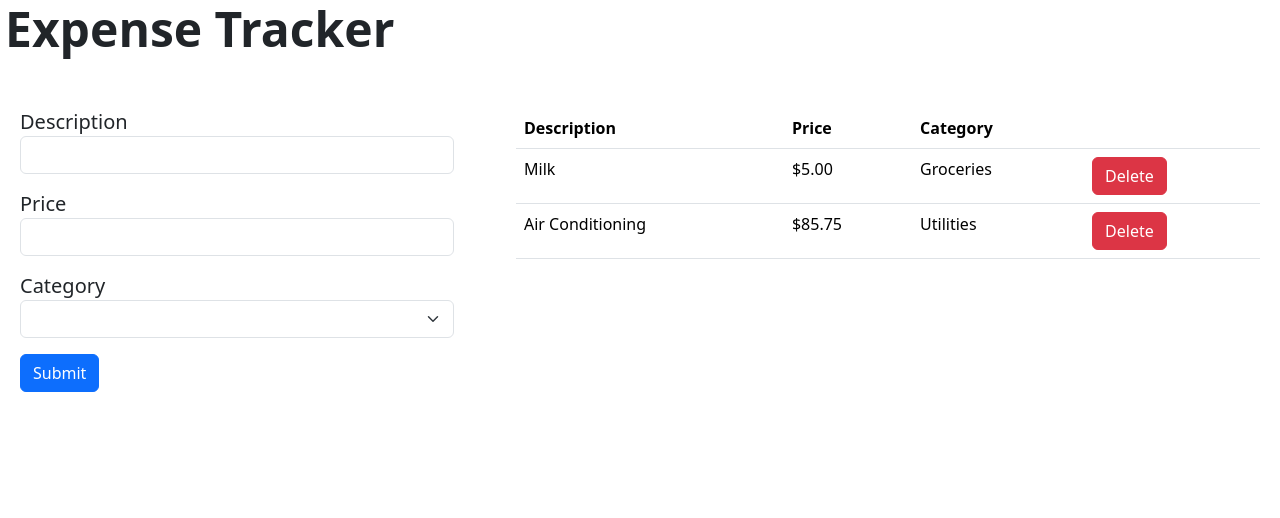
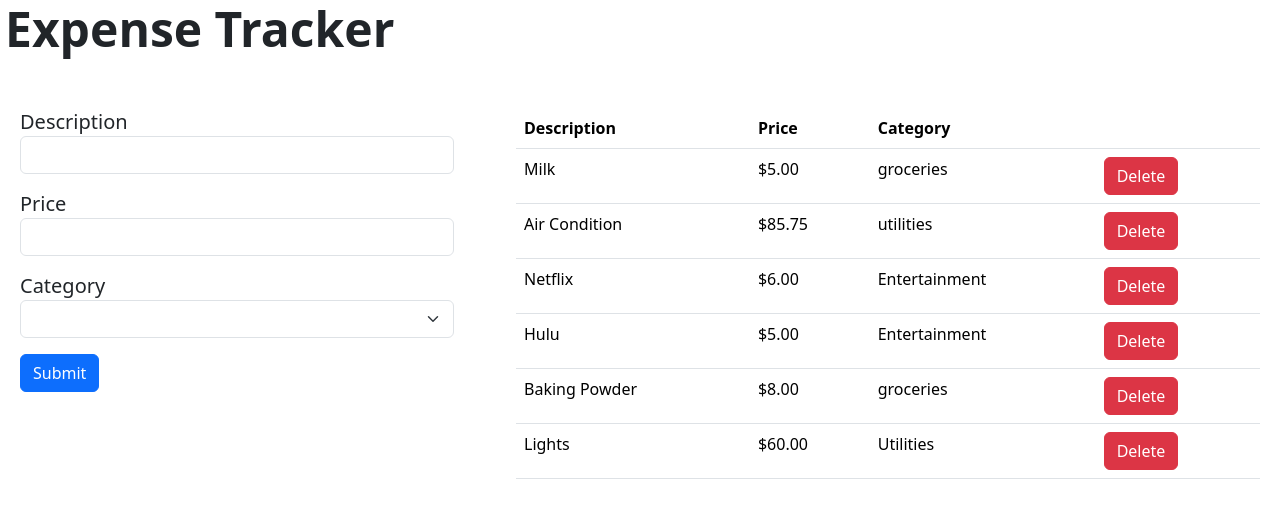
Before and after one commit to Rilwan0410/Expense_Tracker, a React (Vite) app in the folder ExpenseTracker_Self-Project/: page / in a window 1280 px wide. Shown: the top 518 px of the page. Built offline with nearby package versions, Linux system fonts and the light colour scheme.

Commit message:
created added useState to ExpenseTable to create data for expense table; added deletedExpense() function to delete expenses

```diff
--- a/ExpenseTracker_Self-Project/src/components/ExpenseTable.jsx
+++ b/ExpenseTracker_Self-Project/src/components/ExpenseTable.jsx
@@ -1,9 +1,51 @@
-import React from "react";
+import React, { useState } from "react";
 
 const ExpenseTable = () => {
+  const [expenses, setExpenses] = useState([
+    {
+      description: "Milk",
+      price: 5,
+      category: "groceries",
+    },
+    {
+      description: "Air Condition",
+      price: 85.75,
+      category: "utilities",
+    },
+    {
+      description: "Netflix",
+      price: 6,
+      category: "Entertainment",
+    },
+    {
+      description: "Hulu",
+      price: 5,
+      category: "Entertainment",
+    },
+    {
+      description: "Baking Powder",
+      price: 8,
+      category: "groceries",
+    },
+    {
+      description: "Lights",
+      price: 60,
+      category: "Utilities",
+    },
+  ]);
+
+  function deleteExpense(e) {
+    const htmlElement = e.target.closest("tr").firstChild.innerText;
+
+    let filtered = expenses.filter(
+      (expense) => expense.description != htmlElement
+    );
+    setExpenses(filtered);
+  }
+
   return (
     <div className="w-[60%]">
-      <table class="table ">
+      <table className="table ">
         <thead></thead>
         <tbody>
           <tr>
@@ -13,23 +55,23 @@ const ExpenseTable = () => {
             <td></td>
           </tr>
 
-          <tr>
-            <td>Milk</td>
-            <td>$5.00</td>
-            <td>Groceries</td>
-            <td>
-              <button className="btn btn-danger">Delete</button>
-            </td>
-          </tr>
-
-          <tr>
-            <td>Air Conditioning</td>
-            <td>$85.75</td>
-            <td>Utilities</td>
-            <td>
-              <button className="btn btn-danger">Delete</button>
-            </td>
-          </tr>
+          {expenses.map((expense, index) => (
+            <tr key={index}>
+              <td>{expense.description}</td>
+              <td>
+                {expense.price.toLocaleString("en-US", {
+                  style: "currency",
+                  currency: "USD",
+                })}
+              </td>
+              <td>{expense.category}</td>
+              <td>
+                <button className="btn btn-danger" onClick={deleteExpense}>
+                  Delete
+                </button>
+              </td>
+            </tr>
+          ))}
         </tbody>
       </table>
     </div>
--- a/ExpenseTracker_Self-Project/src/components/ListForm.jsx
+++ b/ExpenseTracker_Self-Project/src/components/ListForm.jsx
@@ -20,7 +20,7 @@ const ListForm = () => {
       <div className="form-group mb-3">
         <label htmlFor="category">Category</label>
         <select className="form-select" name="category" id="category">
-        <option selected value></option>
+        <option value />
           <option value="groceries">Groceries</option>
           <option value="utilities">Utilities</option>
           <option value="entertainment">Entertainment</option>
```
